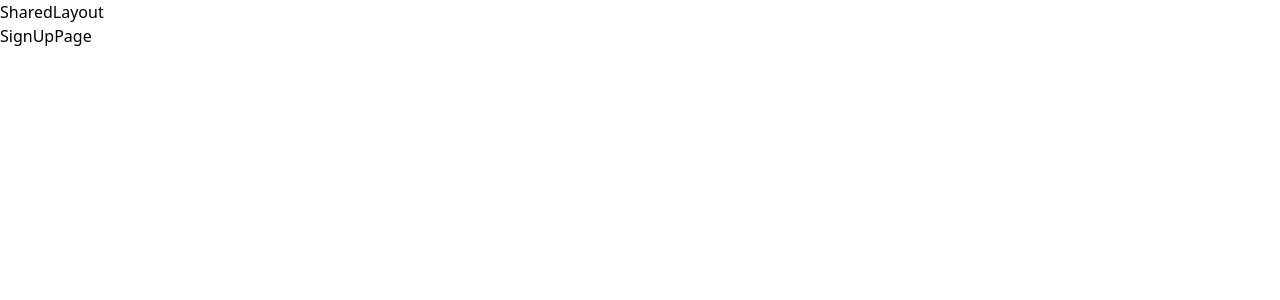
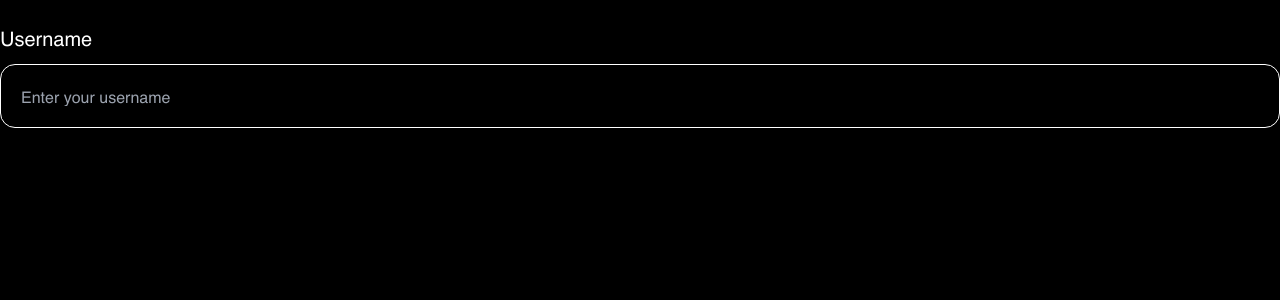
Before and after one commit to KaterynaZhuvak/MyFin, a React (Vite) app: page /MyFin/signup in a window 1280 px wide. Shown: the top 300 px of the page. Built offline with nearby package versions, Linux system fonts and the light colour scheme.

Commit message:
feat(MF-25): add an universal input element

```diff
--- a/package.json
+++ b/package.json
@@ -7,7 +7,7 @@
     "build": "tsc && vite build",
     "dev": "vite",
     "format": "npx prettier . --write",
-    "lint": "eslint . --ext ts,tsx --report-unused-disable-directives --max-warnings 0",
+    "lint": "eslint . --ext ts,tsx --report-unused-disable-directives --max-warnings 0 ",
     "pre-commit": "lint-staged",
     "prepare": "husky install",
     "preview": "vite preview",
--- a/src/app/styles/index.css
+++ b/src/app/styles/index.css
@@ -14,3 +14,15 @@
   font-display: swap;
   src: url('../../shared/assets/fonts/Audiowide-Regular.ttf') format('truetype');
 }
+
+@font-face {
+  font-family: 'Helvetica';
+  font-weight: 400;
+  font-style: normal;
+  font-display: swap;
+  src: url('../../shared/assets/fonts/Helvetica-Regular.otf') format('truetype');
+}
+
+body {
+  background-color: black;
+}
--- a/src/pages/SignUpPage/index.tsx
+++ b/src/pages/SignUpPage/index.tsx
@@ -1,5 +1,36 @@
 import type { FC } from 'react';
+import { Form, Formik } from 'formik';
+import { Input } from '../../shared/UI/Input/Input';
+
+interface FormValues {
+  username: string;
+  // email: string;
+  // password:string;
+  // repeatPassword:string;
+}
 
 export const SignUpPage: FC = () => {
-  return <div>SignUpPage</div>;
+  const initialValues: FormValues = {
+    username: '',
+  };
+
+  const handleSubmit = (values: FormValues): void => {
+    console.log(values);
+  };
+
+  return (
+    <div className='bg-black'>
+      <Formik initialValues={initialValues} onSubmit={handleSubmit}>
+        <Form>
+          <Input
+            name='username'
+            label='Username'
+            placeholder='Enter your username'
+          />
+          {/* <p>x</p>
+          </Input> */}
+        </Form>
+      </Formik>
+    </div>
+  );
 };
--- /dev/null
+++ b/src/shared/UI/Input/Input.module.css
@@ -0,0 +1,4 @@
+.filed {
+  border: 2px solid black;
+  width: 378px;
+}
--- /dev/null
+++ b/src/shared/UI/Input/Input.tsx
@@ -0,0 +1,33 @@
+import type { FC, InputHTMLAttributes, ReactNode } from 'react';
+import { Field, ErrorMessage } from 'formik';
+
+interface InputProps extends InputHTMLAttributes<HTMLInputElement> {
+  label: string;
+  name: string;
+  children?: ReactNode;
+}
+
+export const Input: FC<InputProps> = ({ label, name, children, ...rest }) => {
+  return (
+    <div className=' flex flex-col gap-3 font-helveticaReg text-xl '>
+      <label className='text-white' htmlFor={name}>
+        {label}
+      </label>
+      <div className='relative'>
+        <Field
+          className=' h-16 w-full rounded-15  border border-solid border-white bg-transparent pl-5 text-base text-white '
+          id={name}
+          name={name}
+          {...rest}
+        />
+        <ErrorMessage name={name} />
+
+        {children !== undefined && (
+          <div className='absolute right-5  top-1/2 -translate-x-1/2 -translate-y-1/2'>
+            {children}
+          </div>
+        )}
+      </div>
+    </div>
+  );
+};
--- /dev/null
+++ b/src/shared/UI/x.tsx
@@ -0,0 +1,5 @@
+import type { FC } from 'react';
+
+export const x: FC = () => {
+  return <div>x</div>;
+};
--- a/tailwind.config.js
+++ b/tailwind.config.js
@@ -23,6 +23,12 @@ export default {
           },
         },
       },
+      fontFamily: {
+        helveticaReg: 'Helvetica',
+      },
+      borderRadius: {
+        15: '15px',
+      },
     },
   },
   plugins: [],
```
Also changed, not shown: .eslintrc.cjs, src/shared/assets/fonts/Helvetica-Regular.otf (added), 1 other file (tests, documents, lock files or other folders).
